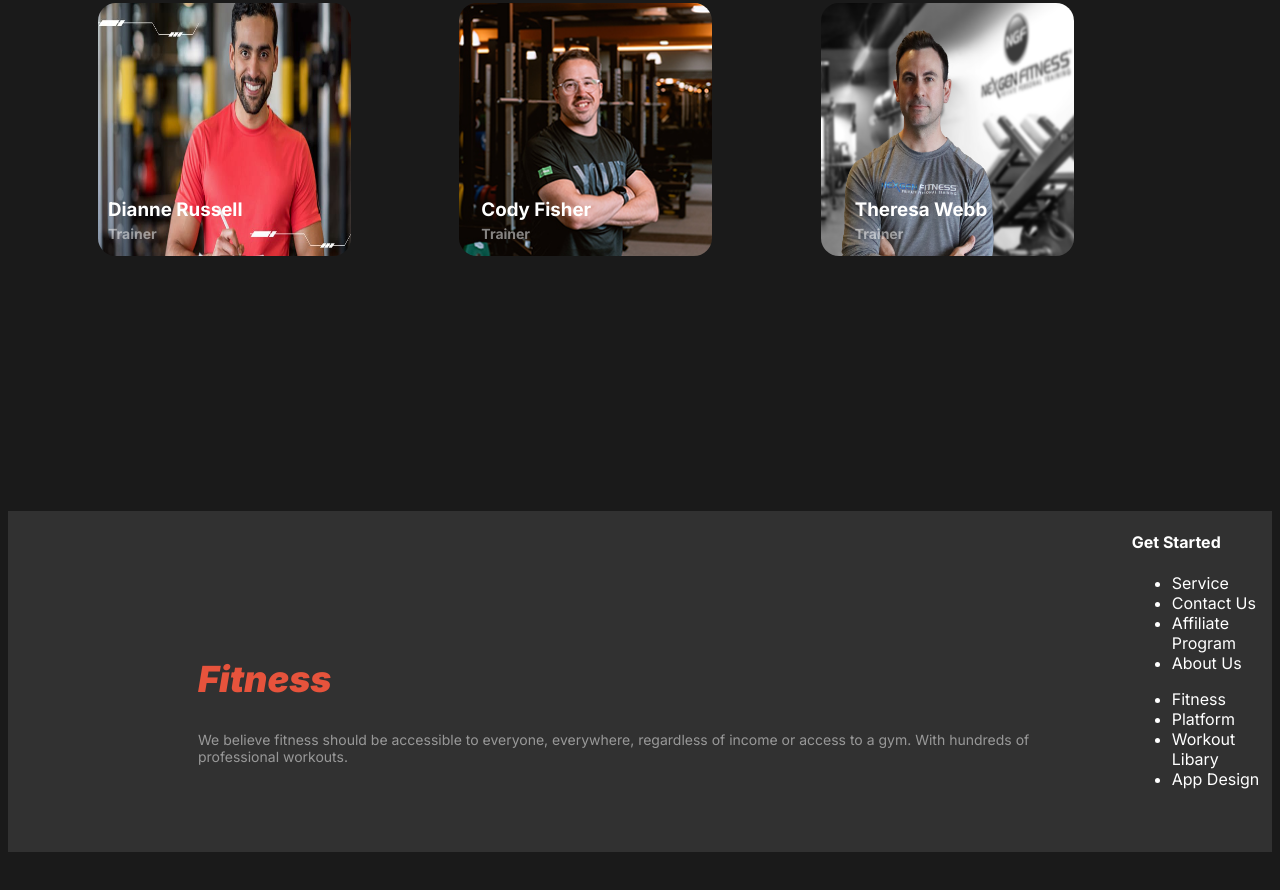
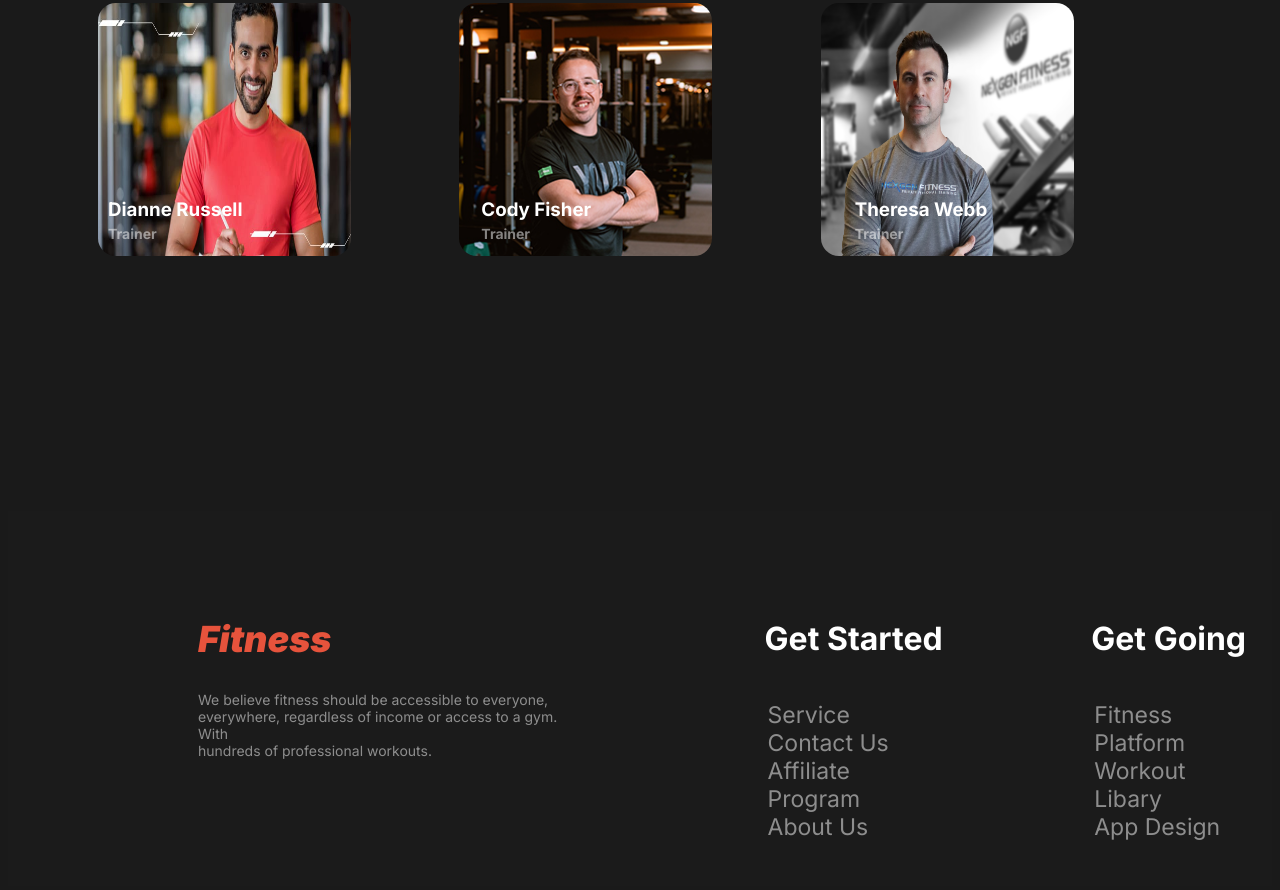
Before and after one commit to YushaRaiyana/Assignment-2, a plain HTML site: page index.html in a window 1280 px wide. Shown: the part 4071-4961 px from the top of the page. Before the commit the page ends 4931 px from the top, so only its background shows below. Drawn offline with Linux system fonts and the light colour scheme.

```diff
--- a/index.html
+++ b/index.html
@@ -183,11 +183,11 @@
 
     <div class="LAST-THINGS">
         <h2 class="Brand-name FITNESS-BROTHAA"><i>Fitness</i></h2>
-        <p class="descriptyy">We believe fitness should be accessible to everyone, everywhere, regardless of income or access to a gym. With hundreds of professional workouts.</p>
+        <p class="descriptyy">We believe fitness should be accessible to everyone, <br> everywhere, regardless of income or access to a gym. With <br> hundreds of professional workouts.</p>
     </div>
     <div class="THIS-IS-THE-WAY">
-         <div>
-        <h4>Get Started</h4>
+         <div class="info">
+        <h4 class="GGH">Get Started</h4>
         <ul>
             <li>Service</li>
             <li>Contact Us</li>
@@ -195,7 +195,8 @@
             <li>About Us</li>
         </ul>
          </div>
-         <div>
+         <div class="INFOO">
+            <h4 class="GGJ">Get Going</h4>
         <ul>
             <li>Fitness</li>
             <li>Platform</li>
--- a/styles/styles.css
+++ b/styles/styles.css
@@ -508,7 +508,7 @@
 /* FOOTER!!!!!!! */
 
 .FOOTERRR{
-    background-color: rgba(255, 255, 255, 0.1);
+    background-color: rgba(45, 45, 46, 0.1);
     color: white;
     display: flex;
 }
@@ -520,7 +520,50 @@
 .descriptyy{
     color: rgba(255, 255, 255, 0.5);
     font-size: 14px;
+    transform: translateY(-40px);
 }
 .FITNESS-BROTHAA{
     padding-top: 50px;
+    transform: translateY(-40px);
 }
+
+.THIS-IS-THE-WAY{
+    display: flex;
+}
+
+
+.info{
+    margin-top: 66px;
+    margin-left: 102px;
+}
+
+.INFOO{
+    margin-top: 66px;
+    margin-left: 132px;
+}
+
+
+footer ul li{
+    list-style: none;
+    color: rgba(255, 255, 255, 0.5);
+    font-size: 23px;
+    transform: translateX(-37px);
+    font-weight: 400;
+}
+
+.GGH, .GGJ{
+    font-weight: bold;
+    font-size: 32px;
+}
+
+
+
+@media screen and (max-width=576px) {
+    header{
+        margin-left: 10px;
+        padding-left: 10px;
+    }
+
+
+
+}
```
